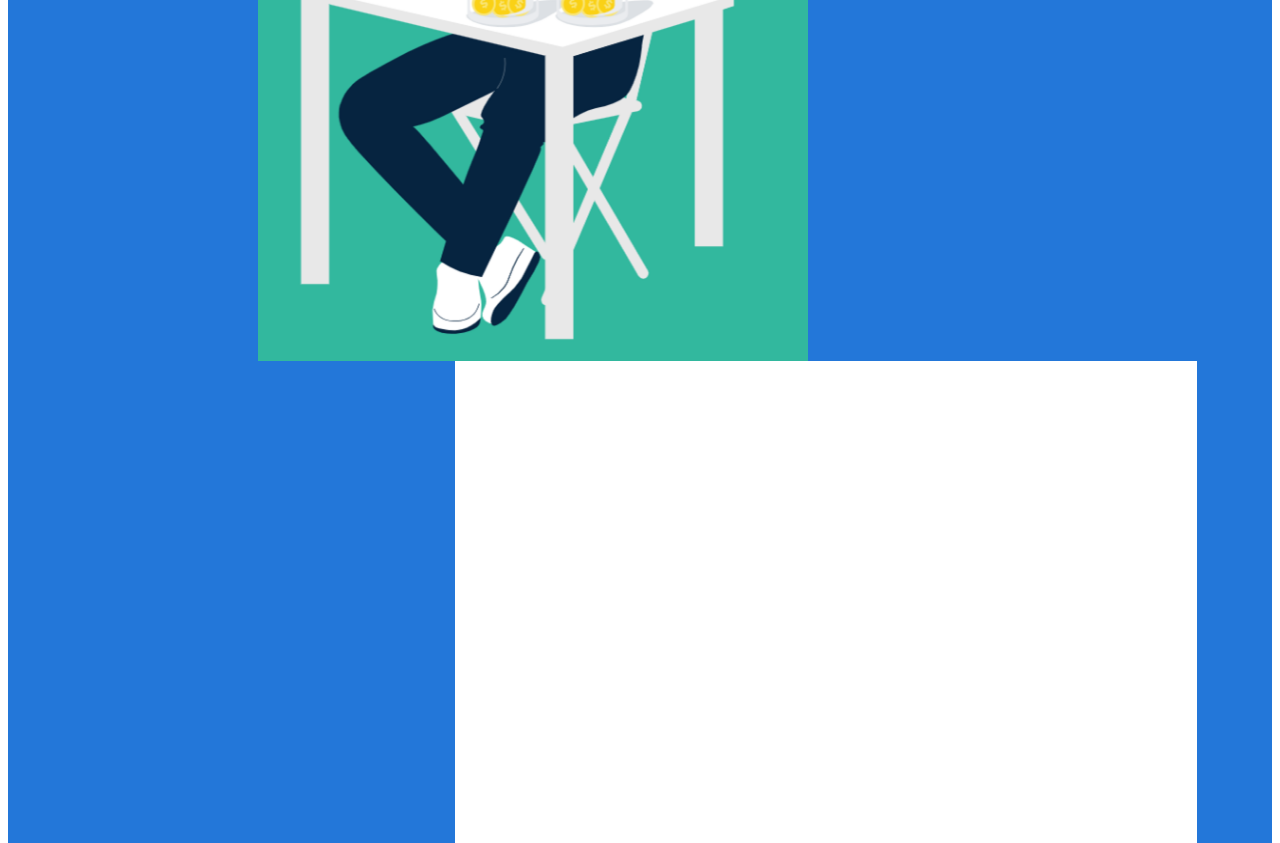
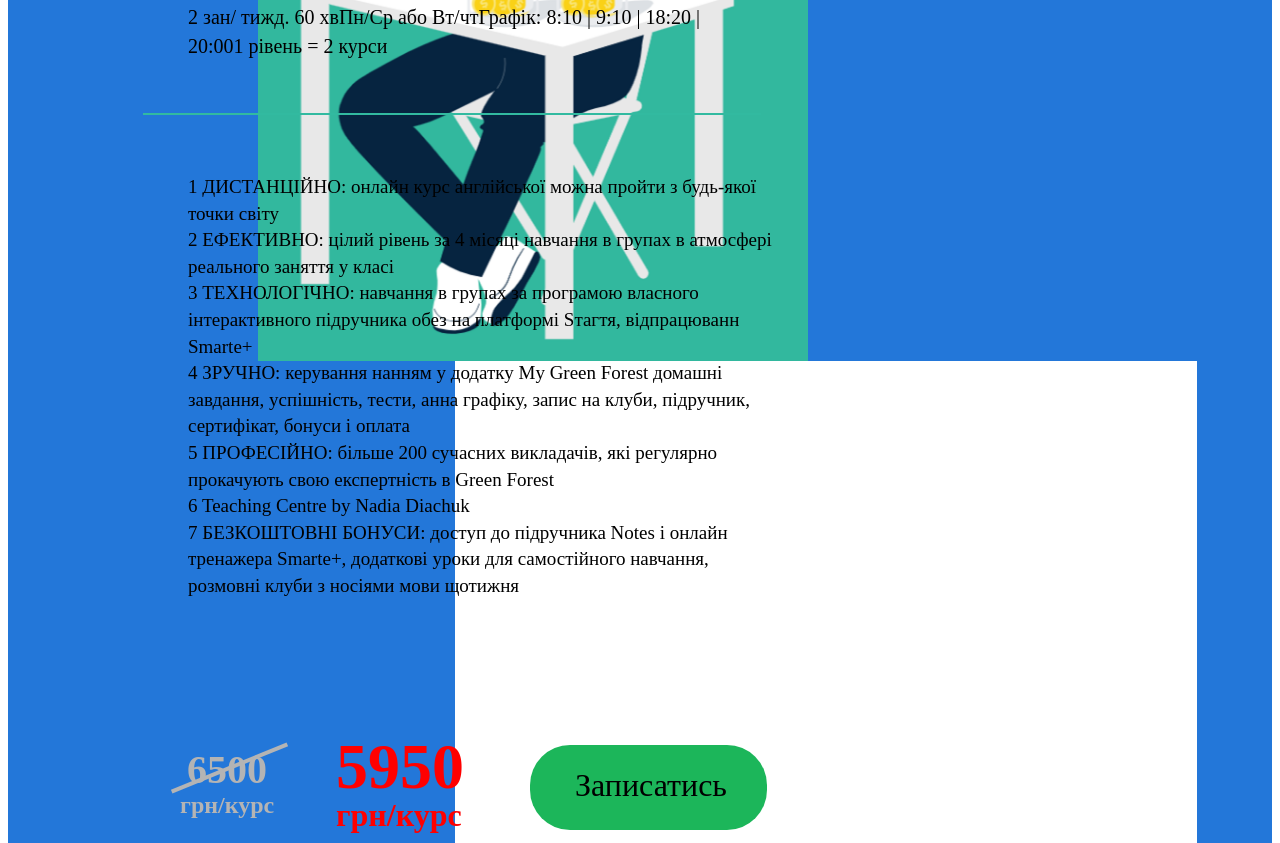
Before and after one commit to tibibus/english-course, a plain HTML site: page english-course-nastya_dev/src/index.html in a window 1280 px wide. Shown: the part 2917-3760 px from the top of the page. Drawn offline with Linux system fonts and the light colour scheme.

Commit message:
Add files via upload

```diff
--- a/english-course-nastya_dev/src/index.html
+++ b/english-course-nastya_dev/src/index.html
@@ -78,20 +78,39 @@
             <p class="p11">4 МІСЯЦІ, 36 ЗАНЯТЬ СТАРТ: 12,05 | 9.06</p>
             <p class="p12">ДИСТАНЦІЙНИЙ КУРС LIGHT</p>
             <p class="p13">2 зан/ тижд. 60 хвПн/Ср або Вт/чтГрафік: 8:10 | 9:10 | 18:20 | 20:001 рівень = 2 курси</p>
-            <p class="p14"> ДИСТАНЦІЙНО: онлайн курс англійської можна пройти з будь-якої точки світу
-                ЕФЕКТИВНО: цілий рівень за 4 місяці навчання в групах в атмосфері реального заняття у класі
-               ТЕХНОЛОГІЧНО: навчання в групах за програмою власного інтерактивного підручника обез на платформі
-               Sтагтя, відпрацюванн Smarte+
-               ЗРУЧНО: керування нанням у додатку My Green Forest домашні завдання, успішність, тести, анна графіку, запис на клуби, підручник, сертифікат, бонуси і оплата
-               ПРОФЕСІЙНО: більше 200 сучасних викладачів, які регулярно прокачують свою експертність в Green Forest
-               Teaching Centre by Nadia Diachuk
-               БЕЗКОШТОВНІ БОНУСИ: доступ до підручника Notes і онлайн тренажера Smarte+, додаткові уроки для самостійного
-               навчання, розмовні клуби з носіями мови щотижня</p>
-            <div class="line_decl"><p class="old_price"></p></div>
-            <p class="old_value"></p>
-            <p class="price3"></p>
-            <p class="value3"></p>
-            <div class="button3"><p class="p15"></p></div>
+            <p class="p14"> 1 ДИСТАНЦІЙНО: онлайн курс англійської можна пройти з будь-якої точки світу<br>
+                2 ЕФЕКТИВНО: цілий рівень за 4 місяці навчання в групах в атмосфері реального заняття у класі<br>
+                3 ТЕХНОЛОГІЧНО: навчання в групах за програмою власного інтерактивного підручника обез на платформі
+                Sтагтя, відпрацюванн Smarte+ <br>
+                4 ЗРУЧНО: керування нанням у додатку My Green Forest домашні завдання, успішність, тести, анна графіку,
+                запис на клуби, підручник, сертифікат, бонуси і оплата<br>
+                5 ПРОФЕСІЙНО: більше 200 сучасних викладачів, які регулярно прокачують свою експертність в Green Forest
+                <br>
+                6 Teaching Centre by Nadia Diachuk <br>
+                7 БЕЗКОШТОВНІ БОНУСИ: доступ до підручника Notes і онлайн тренажера Smarte+, додаткові уроки для
+                самостійного
+                навчання, розмовні клуби з носіями мови щотижня</p>
+            <div class="line_decl"></div>
+            <p class="old_price">6500</p>
+            <p class="old_value">грн/курс</p>
+            <p class="price3">5950</p>
+            <p class="value3">грн/курс</p>
+            <div class="button3">
+                <p class="p15">Записатись</p>
+            </div>
+        </div>
+    </div>
+    <div class="frame6">
+        <img class="img_yellow" src="img/image 8.png" alt="">
+        <div class="div_white4">
+        <div class="line4"></div>
+            <p class="p16"></p>
+            <p class="p17"></p>
+            <p class="p18"></p>
+            <p class="p19"></p>
+            <p class="price4"></p>
+            <p class="value4"></p>
+            <div class="button4"><p class="p20"></p></div>
         </div>
     </div>
 </body>
--- a/english-course-nastya_dev/src/style.css
+++ b/english-course-nastya_dev/src/style.css
@@ -43,9 +43,9 @@
 /* Rectangle 12 */
 
     position: absolute;
-    width: 570px;
+    width: 618px;
     height: 2px;
-    left: 188px;
+    left: 143px;
     top: 489px;
     background: #32BAA0;
 
@@ -331,12 +331,15 @@ color: #000000;
 }
 
 .line3{
-    width: 570px;
+/* Rectangle 13 */
+
+    position: absolute;
+    width: 618px;
     height: 2px;
-    top: -24px;
+    left: 143px;
+    top: 3030px;
     background: #32BAA0;
-    display:block;
-    margin: 0 auto;
+
 }
 
 .p11{
@@ -344,7 +347,7 @@ color: #000000;
     width: 273px;
     height: 69px;
     right: 1100px;
-    top: 33px;
+    top: 2613px;
     font-style: normal;
     font-weight: 500;
     font-size: 24px;
@@ -354,41 +357,201 @@ color: #000000;
 }
 
 .p12{
-
+    position: absolute;
+    width: 474px;
+    height: 115px;
+    left: 188px;
+    top: 2722px;
+    font-style: normal;
+    font-weight: 700;
+    font-size: 40px;
+    line-height: 58px;
+    letter-spacing: 0.22em;
+    color: #000000;
 }
 
 .p13{
-
+    position: absolute;
+    width: 566px;
+    height: 144px;
+    left: 188px;
+    top: 2900px;
+    font-style: normal;
+    font-weight: 400;
+    font-size: 20px;
+    line-height: 29px;
+    color: #000000;
 }
 
 .p14{
 
+    position: absolute;
+    width: 588px;
+    height: 633px;
+    left: 188px;
+    top: 3072px;
+    font-style: normal;
+    font-weight: 500;
+    font-size: 19px;
+    line-height: 140%;
+    color: #000000;
 }
 
 .line_decl{
+    /* Rectangle 7 */
 
+    position: absolute;
+    width: 125px;
+    height: 4px;
+    left: 167px;
+    top: 3683px;
+    background: #B4B4B4;
+    transform: rotate(-22.3deg);
 }
 
 .old_price{
-
+    /* 6500 */
+    position: absolute;
+    width: 198px;
+    height: 58px;
+    left: 187px;
+    top: 3623px;
+    font-style: normal;
+    font-weight: 700;
+    font-size: 40px;
+    line-height: 48px;
+    color: #B4B4B4;
 }
 
 .old_value{
+    /* грн/курс */
 
+    position: absolute;
+    width: 125px;
+    height: 18px;
+    left: 180px;
+    top: 3684px;
+    font-style: normal;
+    font-weight: 700;
+    font-size: 24px;
+    line-height: 28px;
+    color: #B4B4B4;
 }
 
 .price3{
+    /* 5950 */
+
+    position: absolute;
+    width: 184px;
+    height: 81px;
+    left: 336px;
+    top: 3582px;
+    font-style: normal;
+    font-weight: 700;
+    font-size: 64px;
+    line-height: 76px;
+    color: #FF0000;
 
 }
 
 .value3{
+/* грн/курс */
+    position: absolute;
+    width: 152px;
+    height: 37px;
+    left: 336px;
+    top: 3682px;
+    font-family: 'Judson';
+    font-style: normal;
+    font-weight: 700;
+    font-size: 32px;
+    line-height: 37px;
+    color: #FF0000;
+}
+
+.button3{
+    position: absolute;
+    width: 237px;
+    height: 85px;
+    left: 530px;
+    top: 3662px;
+    background: #1CB65A;
+    border-radius: 40px;
+}
+
+.p15{
+    position: absolute;
+    width: 158px;
+    height: 46px;
+    left: 45px;
+    top: -15px;
+    font-style: normal;
+    font-weight: 400;
+    font-size: 32px;
+    line-height: 46px;
+    color: #000000;
+}
+
+.frame6{
+        background-color: #FFE376;
+        margin: 0 auto;
+        height: 1270px;
+        width: auto;
+}
+
+.img_yellow{
+    float: left;
+    height: 700px;
+    width: 650px;
+    margin-top: 350px;
+    margin-left: 250px;
+}
+
+.div_white4{
+    height: 1270px;
+    width: 742px;
+    background-color: white;
+    float: right;
+    margin-right: 75px;
+}
+
+.line4{
+    position: absolute;
+    width: 644px;
+    height: 2px;
+    left: 1130px;
+    top: 4249px;
+    background: #32BAA0;
+}
+
+.p16{
 
 }
 
-.button3{
+.p17{
 
 }
 
-.p15{
+.p18{
 
 }
+
+.p19{
+
+}
+
+.price4{
+
+}
+
+.value4{
+
+}
+
+.button4{
+
+}
+
+.p20{
+
+}
```
Also changed, not shown: english-course-nastya_dev/src/img/image 8.png (added), 1 other file. Lines whose indentation alone changed are shown as unchanged.
